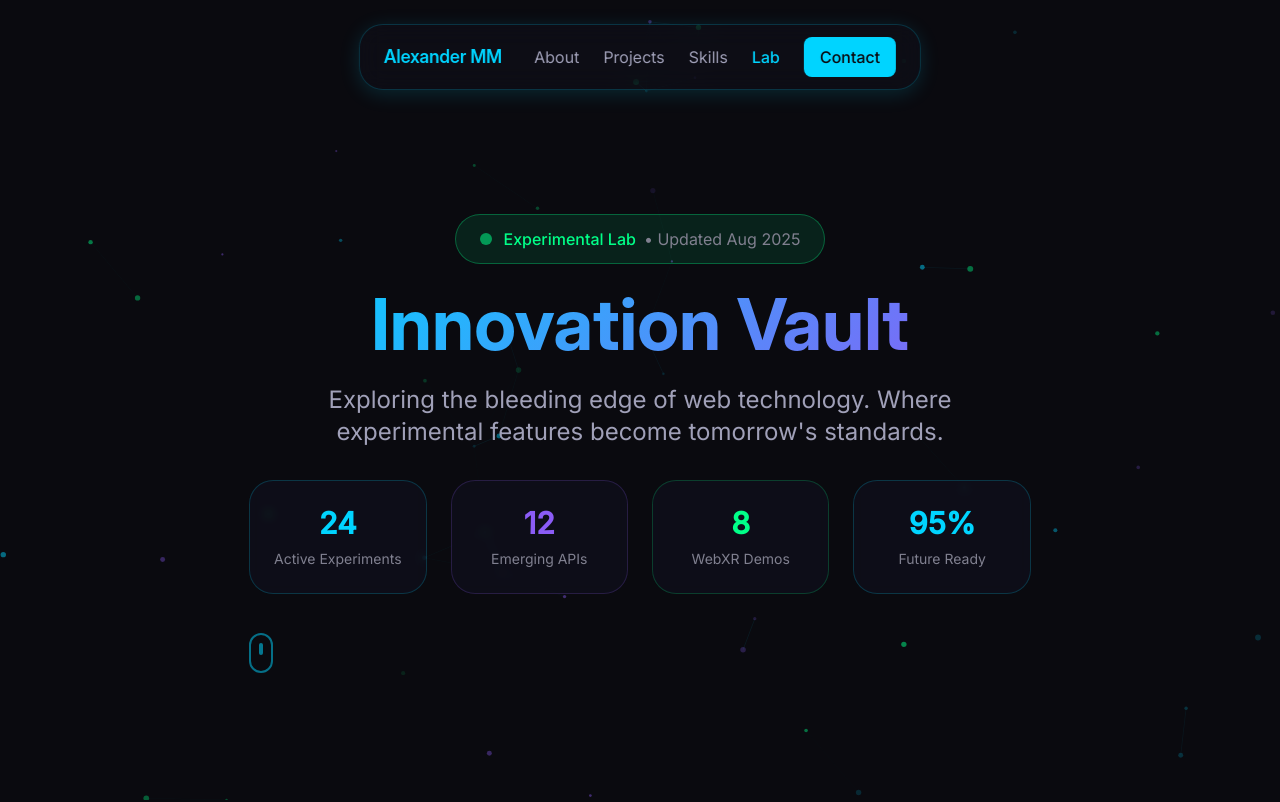
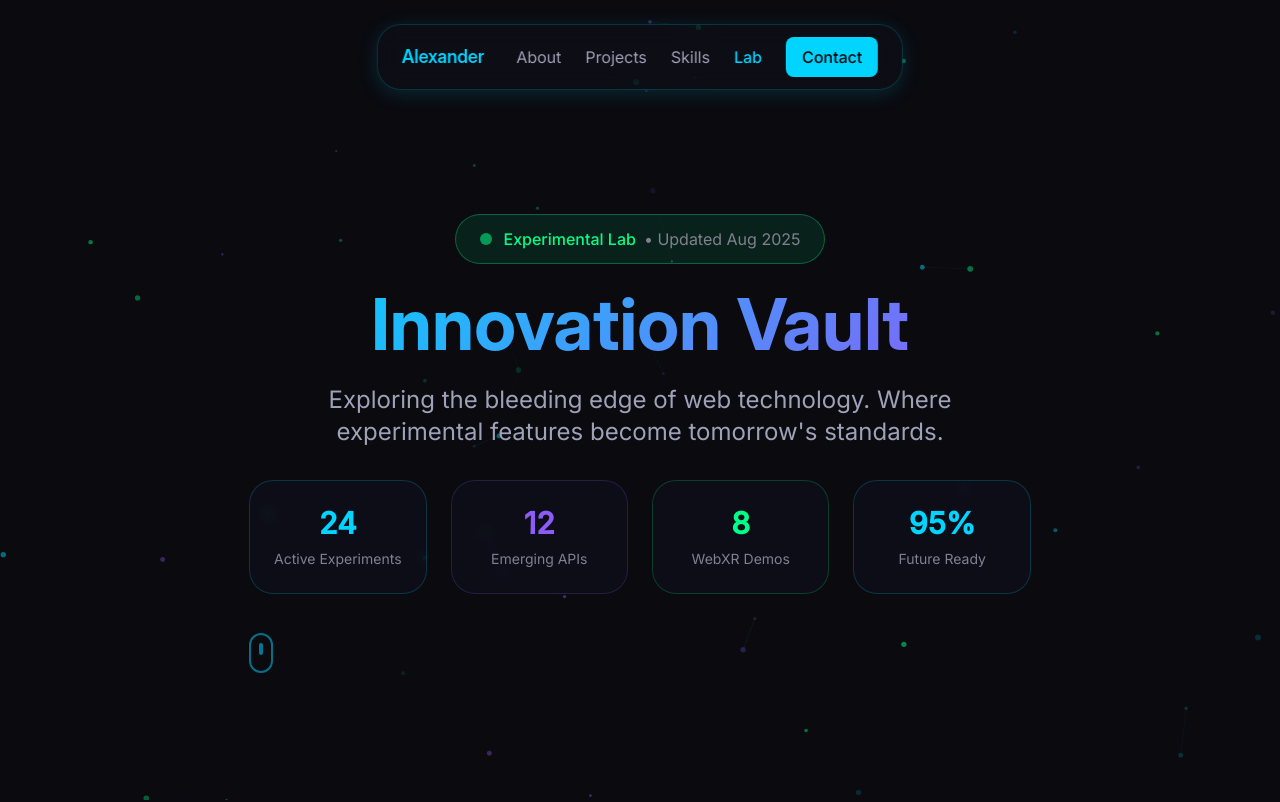
Before and after one commit to Alexander12xx/po, a website: page pages/innovation_vault_experimental_features.html in a window 1280 px wide. Shown: the top 802 px of the page. Drawn offline with Linux system fonts and the light colour scheme; a web font is replaced by a local one.

Commit message:
Update innovation_vault_experimental_features.html

```diff
--- a/pages/innovation_vault_experimental_features.html
+++ b/pages/innovation_vault_experimental_features.html
@@ -3,8 +3,8 @@
 <head>
     <meta charset="UTF-8" />
     <meta name="viewport" content="width=device-width, initial-scale=1.0" />
-    <title>Innovation Vault - Experimental Features | Alexander MM</title>
-    <meta name="description" content="Explore cutting-edge web technologies and experimental features. Alexander MM's laboratory for emerging tech, WebXR, AI interfaces, and future web capabilities." />
+    <title>Innovation Vault - Experimental Features | Alexander </title>
+    <meta name="description" content="Explore cutting-edge web technologies and experimental features. Alexander's laboratory for emerging tech, WebXR, AI interfaces, and future web capabilities." />
     <link rel="stylesheet" href="../css/main.css" />
     <link rel="preconnect" href="https://fonts.googleapis.com" />
     <link rel="preconnect" href="https://fonts.gstatic.com" crossorigin />
@@ -19,7 +19,7 @@
         <div class="bg-surface/20 backdrop-blur-md border border-primary/20 rounded-2xl px-6 py-3 shadow-glow-primary">
             <div class="flex items-center space-x-8">
                 <a href="quantum_landing_homepage.html" class="text-primary font-inter-display font-semibold text-lg">
-                    Alexander MM
+                    Alexander
                 </a>
                 <div class="hidden md:flex items-center space-x-6">
                     <a href="neural_about_personal_story.html" class="text-text-secondary hover:text-primary transition-fast">About</a>
```
